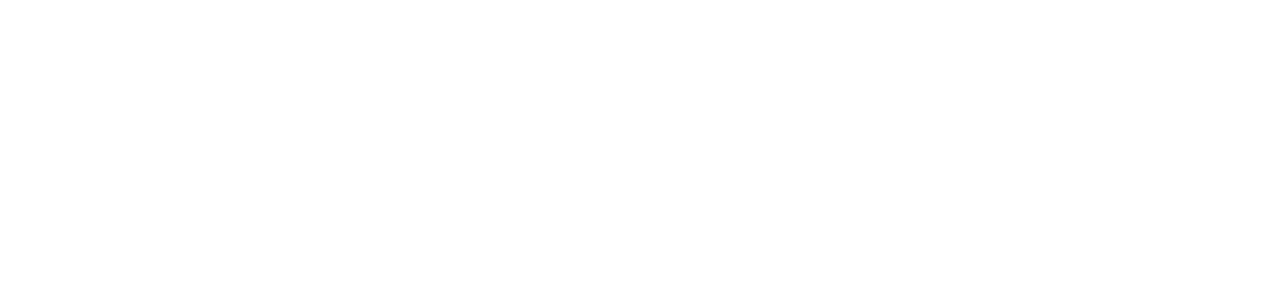
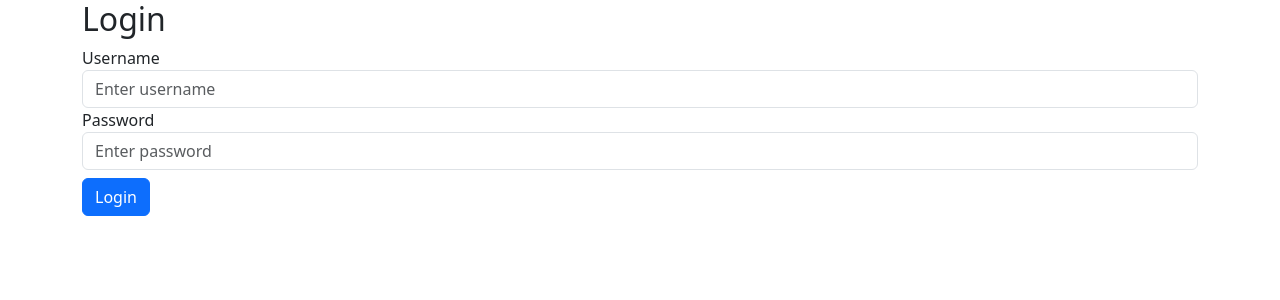
Before and after one commit to dineeshr/etl, a React (Create React App) app in the folder react_etl/: page /login in a window 1280 px wide. Before the commit this address had no page. Shown: the top 300 px of the page. Built offline with nearby package versions, Linux system fonts and the light colour scheme.

Commit message:
04-02-2025-07-40-pm

```diff
--- a/react_etl/src/App.js
+++ b/react_etl/src/App.js
@@ -3,14 +3,26 @@
 import { BrowserRouter as Router, Route, Routes } from 'react-router-dom';
 import ReportingDashboard from './components/dashboardComponents/ReportingDashboard';
 import AssignEmail from './components/emailComponents/AssignEmail'; // Your email form component
+import Login from './components/loginComponents/Login'; // Updated import for Login
+import PrivateRoute from './components/PrivateRouteComponents/PrivateRoute'; // Import PrivateRoute
 
 function App() {
   return (
     <Router>
       <Routes>
-        {/* Define routes for different components */}
-        <Route path="/" element={<ReportingDashboard />} />
-        <Route path="/assign-email" element={<AssignEmail />} /> {/* Email form route */}
+        {/* Public routes */}
+        <Route path="/login" element={<Login />} />  {/* Login route */}
+
+        {/* Private routes (protected by PrivateRoute) */}
+        <Route
+          path="/"
+          element={<PrivateRoute element={<ReportingDashboard />} />}
+        /> {/* Dashboard route */}
+
+        <Route
+          path="/assign-email"
+          element={<PrivateRoute element={<AssignEmail />} />}
+        /> {/* Email form route */}
       </Routes>
     </Router>
   );
--- /dev/null
+++ b/react_etl/src/components/PrivateRouteComponents/PrivateRoute.js
@@ -0,0 +1,10 @@
+import React from 'react';
+import { Navigate } from 'react-router-dom';
+
+const PrivateRoute = ({ element }) => {
+  const isAuthenticated = localStorage.getItem('isAuthenticated') === 'true';
+
+  return isAuthenticated ? element : <Navigate to="/login" />; // Redirect to login if not authenticated
+};
+
+export default PrivateRoute;
--- a/react_etl/src/components/dashboardComponents/ReportingDashboard.js
+++ b/react_etl/src/components/dashboardComponents/ReportingDashboard.js
@@ -11,7 +11,7 @@
 function ReportingDashboard() {
   const [env, setEnv] = useState('');
   const [application, setApplication] = useState('');
-  const [initState, setinitState] = useState('');
+  const [initState, setInitState] = useState('');
   const [reports, setReports] = useState([]);
   const [filteredReports, setFilteredReports] = useState([]);
   const [showPieChart, setShowPieChart] = useState(false);
@@ -50,7 +50,7 @@
   const handleReset = () => {
     setEnv('');
     setApplication('');
-    setinitState('');
+    setInitState('');
     setFilteredReports(reports); // Reset the filtered reports to all reports when the filter is cleared
   };
 
@@ -83,9 +83,25 @@
     };
   };
 
+  const handleLogout = () => {
+    // Clear authentication status from localStorage
+    localStorage.removeItem('isAuthenticated');
+    // Redirect to login page after logout
+    navigate('/login');
+  };
+
   return (
     <div className="container mt-5">
       <h1 className="text-center mb-4">Reporting Dashboard</h1>
+
+      {/* Logout Button */}
+      <div className="row mb-4">
+        <div className="col-md-12 text-end">
+          <button className="btn btn-danger" onClick={handleLogout}>
+            Logout
+          </button>
+        </div>
+      </div>
 
       {/* Filter Form */}
       <form onSubmit={handleSubmit} className="mb-4">
@@ -129,7 +145,7 @@
               name="initState"
               className="form-control"
               value={initState}
-              onChange={(e) => setinitState(e.target.value)}
+              onChange={(e) => setInitState(e.target.value)}
             >
               <option value="">Select Status</option>
               <option value="SUCCESS">SUCCESS</option>
--- /dev/null
+++ b/react_etl/src/components/loginComponents/Login.js
@@ -0,0 +1,52 @@
+import React, { useState } from 'react';
+import { useNavigate } from 'react-router-dom';
+
+function Login() {
+  const [username, setUsername] = useState('');
+  const [password, setPassword] = useState('');
+  const navigate = useNavigate();
+
+  const handleLogin = (e) => {
+    e.preventDefault();
+
+    // Simulate login process (replace with real authentication logic)
+    if (username === 'admin' && password === 'admin') {
+      alert('Login successful');
+      localStorage.setItem('isAuthenticated', 'true'); // Store authentication status
+      navigate('/'); // Redirect to ReportingDashboard
+    } else {
+      alert('Invalid credentials');
+    }
+  };
+
+  return (
+    <div className="container">
+      <h2>Login</h2>
+      <form onSubmit={handleLogin}>
+        <div className="form-group">
+          <label>Username</label>
+          <input
+            type="text"
+            className="form-control"
+            value={username}
+            onChange={(e) => setUsername(e.target.value)}
+            placeholder="Enter username"
+          />
+        </div>
+        <div className="form-group">
+          <label>Password</label>
+          <input
+            type="password"
+            className="form-control"
+            value={password}
+            onChange={(e) => setPassword(e.target.value)}
+            placeholder="Enter password"
+          />
+        </div>
+        <button type="submit" className="btn btn-primary mt-2">Login</button>
+      </form>
+    </div>
+  );
+}
+
+export default Login;
```
Also changed, not shown: 1 other file (tests, documents, lock files or other folders).
